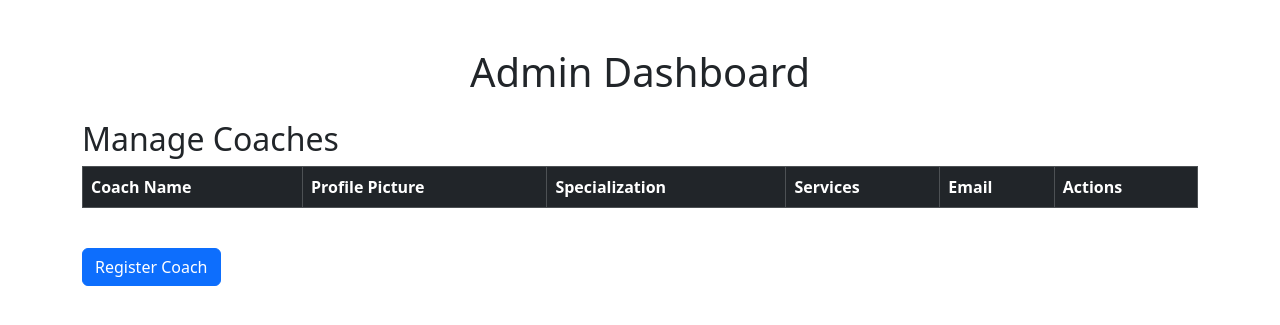
After one commit to ThilinaShalom/30days-workout-plan, a Flask app: page /admin/dashboard in a window 1280 px wide. The commit adds this page. Shown: the top 325 px of the page. Run offline with Flask 3, Linux system fonts and the light colour scheme; the visitor is signed in with stand-in values (Sample User, id 1); data that the repository does not hold is empty.

Commit message:
update 8 add a default admin and coach normal registration cancel.

```diff
--- a/app.py
+++ b/app.py
@@ -5,6 +5,7 @@ import firebase_admin
 from firebase_admin import credentials, firestore, auth
 from google.api_core.exceptions import DeadlineExceeded
 from dotenv import load_dotenv
+from werkzeug.security import generate_password_hash, check_password_hash
 
 # Load environment variables from .env file
 load_dotenv()
@@ -27,6 +28,105 @@ model = genai.GenerativeModel('gemini-pro')
 @app.route('/')
 def home():
     return render_template('index.html')
+
+
+
+# Admin Registration
+@app.route('/admin/register', methods=['GET', 'POST'])
+def admin_register():
+    if request.method == 'POST':
+        username = request.form['username']
+        password = request.form['password']
+
+        # Hash password before storing
+        hashed_password = generate_password_hash(password)
+
+        # Create the admin user in Firestore
+        db.collection('admins').document(username).set({
+            'username': username,
+            'password': hashed_password
+        })
+        return redirect(url_for('admin_login'))
+
+    return render_template('admin/admin_registration.html')
+
+
+# Admin Login
+@app.route('/admin/login', methods=['GET', 'POST'])
+def admin_login():
+    if request.method == 'POST':
+        username = request.form['username']
+        password = request.form['password']
+
+        # Retrieve the admin from Firestore
+        admin_doc = db.collection('admins').document(username).get()
+        if admin_doc.exists:
+            admin_data = admin_doc.to_dict()
+            if check_password_hash(admin_data['password'], password):
+                session['is_admin'] = True
+                session['admin_username'] = username
+                return redirect(url_for('admin_dashboard'))
+
+        return 'Login failed. Check your username and password.', 401
+
+    return render_template('admin/admin_login.html')
+
+# Admin Dashboard
+@app.route('/admin/dashboard')
+def admin_dashboard():
+    if 'is_admin' not in session:
+        return redirect(url_for('admin_login'))
+
+    # Fetch all coaches from Firestore
+    user_data = db.collection('users').where('user_type', '==', 'coach')
+    coaches = [doc.to_dict() for doc in user_data.stream()]
+
+    return render_template('admin/admin_dashboard.html', coaches=coaches)
+
+
+# Coach Registration by Admin
+@app.route('/admin/register_coach', methods=['POST'])
+def register_coach():
+    if 'is_admin' not in session:
+        return jsonify({'error': 'Unauthorized'}), 401
+
+    user_type = request.form['user_type']
+    coach_name = request.form['coach_name']
+    email = request.form['email']
+    password = request.form['password']
+    specialization = request.form['specialization']
+    profile_pic_url = request.form['profile_pic_url']
+    services = request.form.getlist('services')  # Assuming services is a list
+
+    # Hash password before storing
+    hashed_password = generate_password_hash(password)
+
+    # Store the new coach in Firestore
+    user = auth.create_user(email=email, password=password)
+    db.collection('users').document(user.uid).set({
+        'user_type': user_type,
+        'username': coach_name,
+        'email': email,
+        'password': hashed_password,
+        'specialization': specialization,
+        'profile_pic_url': profile_pic_url,
+        'services': services
+    })
+
+    return jsonify({'success': True}), 200
+
+
+@app.route('/admin/delete_coach/<coach_id>', methods=['POST'])
+def delete_coach(coach_id):
+    if 'is_admin' not in session:
+        return jsonify({'error': 'Unauthorized'}), 401
+
+    try:
+        db.collection('coach').document(coach_id).delete()
+        return jsonify({'success': True}), 200
+    except Exception as e:
+        return jsonify({'error': str(e)}), 500
+
 
 @app.route('/register', methods=['GET', 'POST'])
 def register():
--- /dev/null
+++ b/templates/admin/admin_dashboard.html
@@ -0,0 +1,146 @@
+<!DOCTYPE html>
+<html lang="en">
+<head>
+    <meta charset="UTF-8">
+    <meta name="viewport" content="width=device-width, initial-scale=1.0">
+    <title>Admin Dashboard</title>
+    <!-- Bootstrap CSS -->
+    <link href="https://cdn.jsdelivr.net/npm/bootstrap@5.3.0-alpha1/dist/css/bootstrap.min.css" rel="stylesheet">
+</head>
+<body>
+
+    <!-- Admin Dashboard -->
+    <div class="container mt-5">
+        <h1 class="text-center">Admin Dashboard</h1>
+
+        <!-- Manage Coaches -->
+        <h2 class="mt-4">Manage Coaches</h2>
+        <div class="table-responsive">
+            <table class="table table-bordered table-hover">
+                <thead class="table-dark">
+                    <tr>
+                        <th>Coach Name</th>
+                        <th>Profile Picture</th>
+                        <th>Specialization</th>
+                        <th>Services</th>
+                        <th>Email</th>
+                        <th>Actions</th>
+                    </tr>
+                </thead>
+                <tbody>
+                    {% for coach in coaches %}
+                    <tr>
+                        <td>{{ coach.username }}</td>
+                        <td><img src="{{coach.profile_pic_url}}" style="width: 40px; height: 40px; border: 1px;"></img> </td>
+                        <td>{{ coach.specialization }}</td>
+                        <td>{{ coach.services }}</td>
+                        <td>{{ coach.email }} </td>
+                        <td>
+                            <form action="{{ url_for('delete_coach', coach_id=coach.email) }}" method="POST">
+                                <button class="btn btn-danger" onclick="deleteCoach('{{ coach.id }}')">Delete</button>
+                            </form>
+                        </td>
+                    </tr>
+                    {% endfor %}
+                </tbody>
+            </table>
+        </div>
+
+        <!-- Button to trigger the modal -->
+        <button type="button" class="btn btn-primary mt-4" data-bs-toggle="modal" data-bs-target="#registerCoachModal">
+            Register Coach
+        </button>
+    </div>
+
+    <!-- Modal for Coach Registration -->
+    <div class="modal fade" id="registerCoachModal" tabindex="-1" aria-labelledby="registerCoachModalLabel" aria-hidden="true">
+        <div class="modal-dialog">
+            <div class="modal-content">
+                <div class="modal-header">
+                    <h5 class="modal-title" id="registerCoachModalLabel">Register Coach</h5>
+                    <button type="button" class="btn-close" data-bs-dismiss="modal" aria-label="Close"></button>
+                </div>
+                <div class="modal-body">
+                    <form action="{{ url_for('register_coach') }}" method="POST">
+                        <div class="mb-3">
+                            <label for="user_type" class="form-label">User Type</label>
+                            <select class="form-select" id="user_type" name="user_type" required>
+                              <option value="coach">Coach</option>
+                            </select>
+                          </div>
+                        <div class="mb-3">
+                            <label for="coach_name" class="form-label">Coach Name:</label>
+                            <input type="text" class="form-control" id="coach_name" name="coach_name" required>
+                        </div>
+                        <div class="mb-3">
+                            <label for="email" class="form-label">Email address</label>
+                            <input type="email" class="form-control" id="email" name="email" required>
+                          </div>
+                        <div class="mb-3">
+                            <label for="password" class="form-label">Password:</label>
+                            <input type="password" class="form-control" id="password" name="password" required>
+                        </div>
+                        <div class="mb-3">
+                            <label for="specialization" class="form-label">Specialization:</label>
+                            <input type="text" class="form-control" id="specialization" name="specialization" required>
+                        </div>
+                        <div class="mb-3">
+                            <label for="profile_pic_url" class="form-label">Profile Picture URL:</label>
+                            <input type="text" class="form-control" id="profile_pic_url" name="profile_pic_url" required>
+                        </div>
+                        <div class="mb-3">
+                            <label class="form-label">Services:</label><br>
+                            <div class="form-check form-check-inline">
+                                <input class="form-check-input" type="checkbox" name="services" value="Normal Workouts" id="service1">
+                                <label class="form-check-label" for="service1">Normal Workouts</label>
+                            </div>
+                            <div class="form-check form-check-inline">
+                                <input class="form-check-input" type="checkbox" name="services" value="Gym Workouts" id="service2">
+                                <label class="form-check-label" for="service2">Gym Workouts</label>
+                            </div>
+                            <div class="form-check form-check-inline">
+                                <input class="form-check-input" type="checkbox" name="services" value="Cardio" id="service3">
+                                <label class="form-check-label" for="service3">Cardio</label>
+                            </div>
+                        </div>
+                        <button type="submit" class="btn btn-success">Register Coach</button>
+                    </form>
+                </div>
+            </div>
+        </div>
+    </div>
+
+    <!-- Bootstrap JS and dependencies -->
+    <script src="https://cdn.jsdelivr.net/npm/bootstrap@5.3.0-alpha1/dist/js/bootstrap.bundle.min.js"></script>
+
+
+<script>
+         function deleteCoach(coachId) {
+      if (confirm("Are you sure you want to delete this Coach?")) {
+        fetch(`/delete_coach/${coachId}`, {
+          method: 'POST',
+          headers: {
+            'Content-Type': 'application/json',
+          }
+        })
+        .then(response => response.json())
+        .then(data => {
+          if (data.success) {
+            alert("Coach deleted successfully!");
+            location.reload(); // Reload the page to update the plan list
+          } else {
+            alert("Error deleting plan: " + data.error);
+          }
+        })
+        .catch(error => {
+          console.error('Error:', error);
+          alert("An error occurred while deleting the plan.");
+        });
+      }
+    }
+</script>
+
+
+
+</body>
+</html>
--- a/templates/index.html
+++ b/templates/index.html
@@ -19,6 +19,9 @@
           <li class="nav-item">
             <a class="nav-link" href="{{ url_for('register') }}">Register</a>
           </li>
+          <li class="nav-item"></li>
+            <a class="nav-link" href="{{ url_for('admin_login') }}">Admin Login</a>
+          </li>
         </ul>
       </div>
     </div>
--- a/templates/register.html
+++ b/templates/register.html
@@ -27,7 +27,7 @@
             <label for="user_type" class="form-label">User Type</label>
             <select class="form-select" id="user_type" name="user_type" required>
               <option value="customer">Customer</option>
-              <option value="coach">Coach</option>
+
             </select>
           </div>
           <button type="submit" class="btn btn-primary w-100">Register</button>
```
Also changed, not shown: templates/admin/admin_login.html (added, +25 -0 lines), templates/admin/admin_registration.html (added, +28 -0 lines), backup.txt (line endings or trailing spaces).
